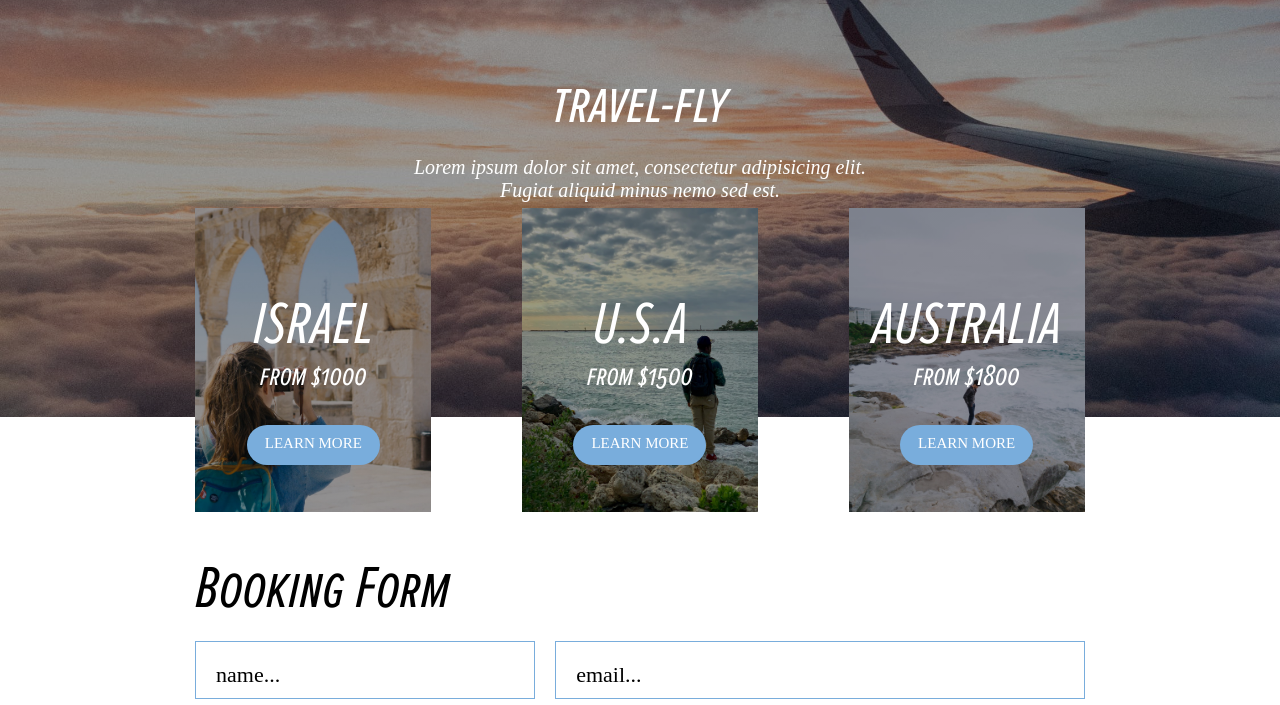
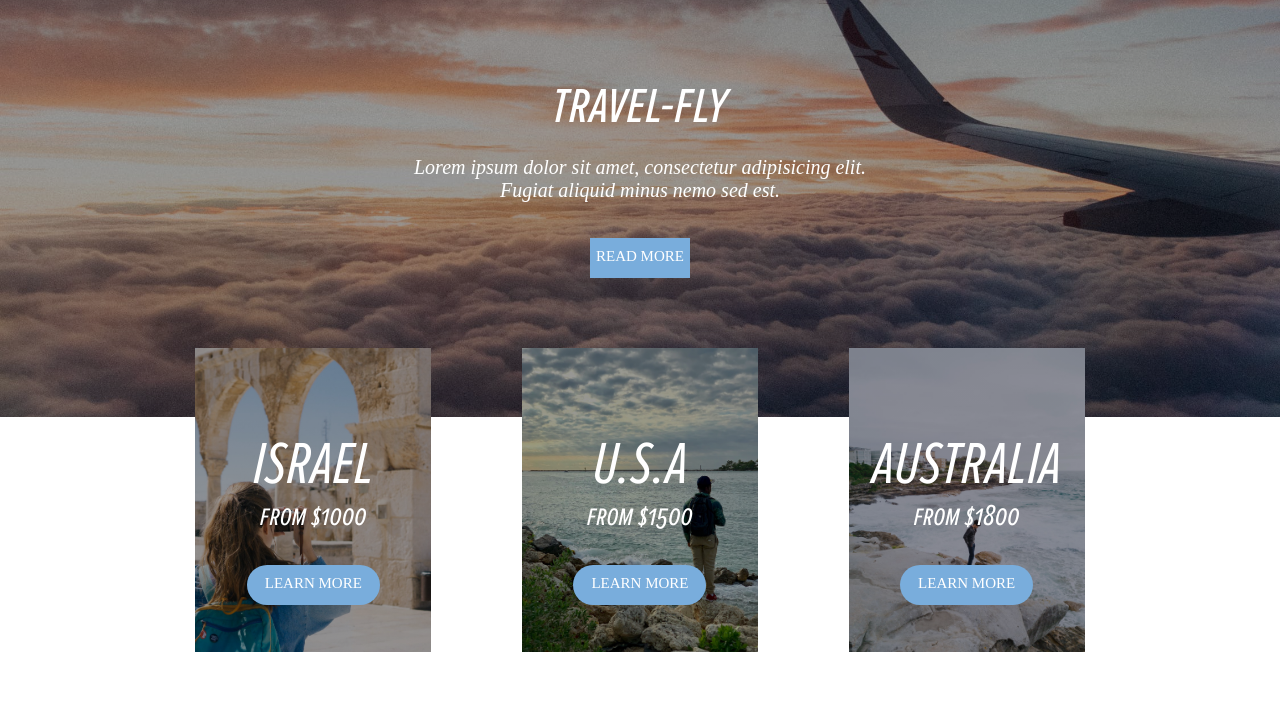
Before and after one commit to pmarchand122/homework-ten, a plain HTML site: page index.html in a window 1280 px wide. Shown: the part 83-788 px from the top of the page. Drawn offline with Linux system fonts and the light colour scheme; a web font is replaced by a local one.

Commit message:
Added margin to the read more button (oops)

```diff
--- a/scss/home/hero.scss
+++ b/scss/home/hero.scss
@@ -40,7 +40,7 @@
 .readMORE {
   width: 100px;
   height: 40px;
-  margin: 0 auto;
+  margin: 20px auto 120px;
   background-color: $site-blue;
   justify-content: center;
   padding-top: 10px;
```
Also changed, not shown: css/styles-dist.css (deleted), css/styles.css.
